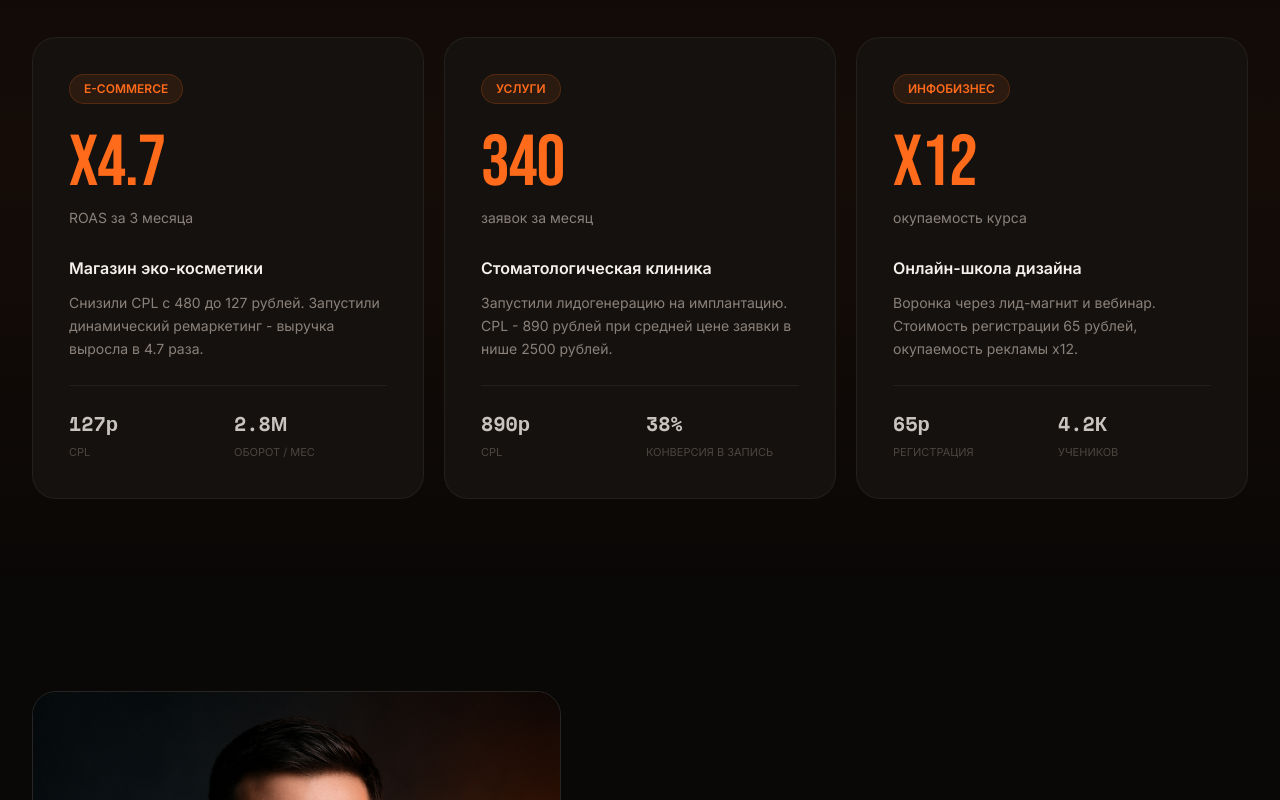
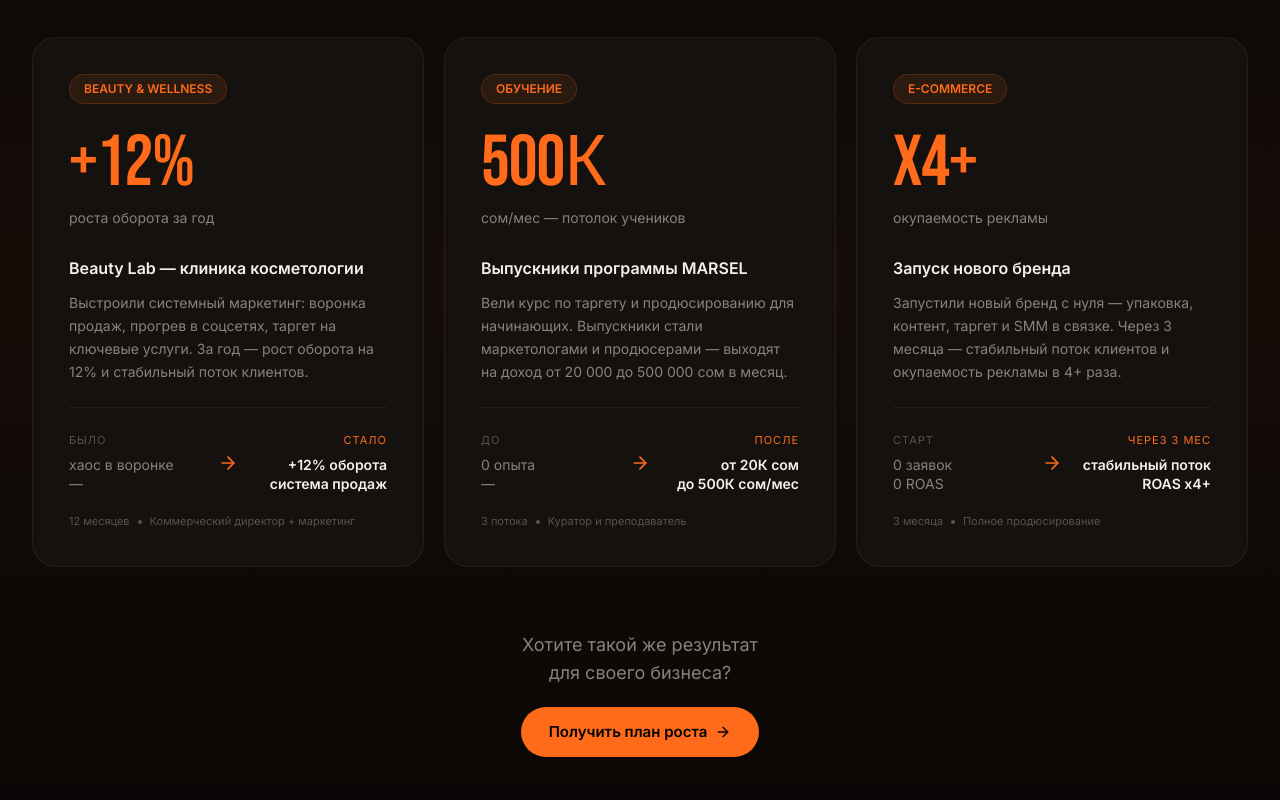
Before and after one commit to mirbekovmarseile-a11y/v0-project, a Next.js app: page / in a window 1280 px wide. Shown: the part 5280-6080 px from the top of the page. Built offline with nearby package versions, Linux system fonts and the light colour scheme; no server answers.

Commit message:
feat: update cases component with new metrics and details

```diff
--- a/components/cases.tsx
+++ b/components/cases.tsx
@@ -1,48 +1,56 @@
 "use client"
 
 import { motion } from "framer-motion"
+import { ArrowRight } from "lucide-react"
 import { FadeIn, StaggerContainer, StaggerItem, AnimatedCounter } from "./animations"
 
 const cases = [
   {
-    niche: "E-COMMERCE",
-    result: "x4.7",
-    resultLabel: "ROAS за 3 месяца",
-    title: "Магазин эко-косметики",
-    description: "Снизили CPL с 480 до 127 рублей. Запустили динамический ремаркетинг - выручка выросла в 4.7 раза.",
-    metrics: [
-      { value: "127р", label: "CPL" },
-      { value: "2.8М", label: "оборот / мес" },
-    ],
-    gradient: "from-emerald-500/20 to-transparent"
+    niche: "BEAUTY & WELLNESS",
+    title: "Beauty Lab — клиника косметологии",
+    result: "+12%",
+    resultLabel: "роста оборота за год",
+    description:
+      "Выстроили системный маркетинг: воронка продаж, прогрев в соцсетях, таргет на ключевые услуги. За год — рост оборота на 12% и стабильный поток клиентов.",
+    before: { label: "Было", metric1: "хаос в воронке", metric2: "—" },
+    after: { label: "Стало", metric1: "+12% оборота", metric2: "система продаж" },
+    duration: "12 месяцев",
+    role: "Коммерческий директор + маркетинг",
+    gradient: "from-emerald-500/20 to-transparent",
   },
   {
-    niche: "УСЛУГИ",
-    result: "340",
-    resultLabel: "заявок за месяц",
-    title: "Стоматологическая клиника",
-    description: "Запустили лидогенерацию на имплантацию. CPL - 890 рублей при средней цене заявки в нише 2500 рублей.",
-    metrics: [
-      { value: "890р", label: "CPL" },
-      { value: "38%", label: "конверсия в запись" },
-    ],
-    gradient: "from-blue-500/20 to-transparent"
+    niche: "ОБУЧЕНИЕ",
+    title: "Выпускники программы MARSEL",
+    result: "500К",
+    resultLabel: "сом/мес — потолок учеников",
+    description:
+      "Вели курс по таргету и продюсированию для начинающих. Выпускники стали маркетологами и продюсерами — выходят на доход от 20 000 до 500 000 сом в месяц.",
+    before: { label: "До", metric1: "0 опыта", metric2: "—" },
+    after: { label: "После", metric1: "от 20К сом", metric2: "до 500К сом/мес" },
+    duration: "3 потока",
+    role: "Куратор и преподаватель",
+    gradient: "from-blue-500/20 to-transparent",
   },
   {
-    niche: "ИНФОБИЗНЕС",
-    result: "x12",
-    resultLabel: "окупаемость курса",
-    title: "Онлайн-школа дизайна",
-    description: "Воронка через лид-магнит и вебинар. Стоимость регистрации 65 рублей, окупаемость рекламы x12.",
-    metrics: [
-      { value: "65р", label: "регистрация" },
-      { value: "4.2К", label: "учеников" },
-    ],
-    gradient: "from-purple-500/20 to-transparent"
+    niche: "E-COMMERCE",
+    title: "Запуск нового бренда",
+    result: "x4+",
+    resultLabel: "окупаемость рекламы",
+    description:
+      "Запустили новый бренд с нуля — упаковка, контент, таргет и SMM в связке. Через 3 месяца — стабильный поток клиентов и окупаемость рекламы в 4+ раза.",
+    before: { label: "Старт", metric1: "0 заявок", metric2: "0 ROAS" },
+    after: { label: "Через 3 мес", metric1: "стабильный поток", metric2: "ROAS x4+" },
+    duration: "3 месяца",
+    role: "Полное продюсирование",
+    gradient: "from-orange/20 to-transparent",
   },
 ]
 
 export function Cases() {
+  const scrollToContact = () => {
+    document.getElementById("contact")?.scrollIntoView({ behavior: "smooth" })
+  }
+
   return (
     <section className="py-24 relative" id="cases">
       {/* Background gradient */}
@@ -65,16 +73,16 @@ export function Cases() {
           </div>
           <FadeIn delay={0.2}>
             <p className="text-text-dim text-base max-w-[380px]">
-              Реальные результаты клиентов за последние 12 месяцев работы. Только проверенные данные.
+              Реальные результаты клиентов и учеников. Не разовые настройки — а выстроенные системы продаж.
             </p>
           </FadeIn>
         </div>
 
-        <StaggerContainer className="grid grid-cols-1 md:grid-cols-3 gap-5" staggerDelay={0.15}>
-          {cases.map((item, index) => (
+        <StaggerContainer className="grid grid-cols-1 md:grid-cols-3 gap-5 items-stretch" staggerDelay={0.15}>
+          {cases.map((item) => (
             <StaggerItem key={item.title}>
               <motion.div
-                className="bg-bg-card border border-border rounded-3xl p-9 h-full relative overflow-hidden group"
+                className="bg-bg-card border border-border rounded-3xl p-9 h-full flex flex-col relative overflow-hidden group"
                 whileHover={{
                   borderColor: "var(--orange)",
                 }}
@@ -85,11 +93,9 @@ export function Cases() {
                   className={`absolute inset-0 bg-gradient-to-br ${item.gradient} opacity-0 group-hover:opacity-100 transition-opacity duration-500`}
                 />
 
-
-
-                  <div className="relative z-10">
+                <div className="relative z-10 flex flex-col h-full">
                   <motion.span
-                      className="inline-block px-3.5 py-1.5 bg-orange/10 text-orange rounded-full text-xs font-semibold mb-6 border border-orange/20"
+                    className="inline-block self-start px-3.5 py-1.5 bg-orange/10 text-orange rounded-full text-xs font-semibold mb-6 border border-orange/20"
                     whileHover={{ scale: 1.05 }}
                   >
                     {item.niche}
@@ -105,19 +111,56 @@ export function Cases() {
                     {item.description}
                   </p>
 
-                    <div className="grid grid-cols-2 gap-3 pt-6 border-t border-border">
-                      {item.metrics.map((metric) => (
-                        <div key={metric.label} className="hover:opacity-100 opacity-80 transition-opacity">
-                          <span className="font-mono text-xl font-bold block text-text">{metric.value}</span>
-                          <span className="text-[11px] text-text-muted uppercase">{metric.label}</span>
+                  {/* До → После */}
+                  <div className="mt-auto grid grid-cols-[1fr_auto_1fr] items-center gap-3 pt-6 border-t border-border">
+                    <div>
+                      <span className="text-[11px] text-text-muted uppercase tracking-[1px] block mb-1.5">
+                        {item.before.label}
+                      </span>
+                      <span className="text-sm text-text-dim block leading-snug">{item.before.metric1}</span>
+                      <span className="text-sm text-text-dim block leading-snug">{item.before.metric2}</span>
                     </div>
-                      ))}
+
+                    <ArrowRight className="w-5 h-5 text-orange shrink-0" aria-hidden="true" />
+
+                    <div className="text-right">
+                      <span className="text-[11px] text-orange uppercase tracking-[1px] block mb-1.5">
+                        {item.after.label}
+                      </span>
+                      <span className="text-sm text-text font-semibold block leading-snug">{item.after.metric1}</span>
+                      <span className="text-sm text-text font-semibold block leading-snug">{item.after.metric2}</span>
+                    </div>
+                  </div>
+
+                  {/* Длительность и роль */}
+                  <div className="flex items-center gap-2 mt-5 text-[11px] text-text-muted">
+                    <span>{item.duration}</span>
+                    <span className="w-1 h-1 rounded-full bg-text-muted" />
+                    <span>{item.role}</span>
                   </div>
                 </div>
               </motion.div>
             </StaggerItem>
           ))}
         </StaggerContainer>
+
+        {/* Mini-CTA */}
+        <FadeIn delay={0.2}>
+          <div className="flex flex-col items-center text-center gap-5 mt-16">
+            <p className="text-lg text-text-dim text-balance max-w-[420px]">
+              Хотите такой же результат для своего бизнеса?
+            </p>
+            <motion.button
+              onClick={scrollToContact}
+              className="inline-flex items-center gap-2 bg-orange text-black px-7 py-3.5 rounded-full font-semibold text-[15px]"
+              whileHover={{ boxShadow: "0 0 40px rgba(255, 107, 26, 0.4)", scale: 1.02 }}
+              whileTap={{ scale: 0.98 }}
+            >
+              Получить план роста
+              <ArrowRight className="w-4 h-4" aria-hidden="true" />
+            </motion.button>
+          </div>
+        </FadeIn>
       </div>
     </section>
   )
```
Lines whose indentation alone changed are shown as unchanged.
